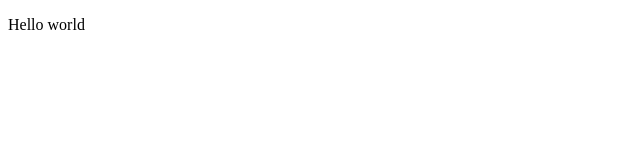
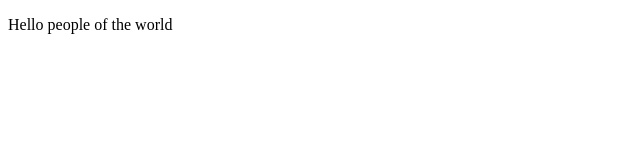
Before and after one commit to Yeisonf1/prework_wls, a plain HTML site: page index.html in a window 1280 px wide. Shown: the full height of the page, 0-640 px from the left. Drawn offline with Linux system fonts and the light colour scheme.

Commit message:
intento de entrar

```diff
--- a/index.html
+++ b/index.html
@@ -7,7 +7,7 @@
     <title>Curso demo Prework</title>
 </head>
 <body>
-    <p>Hello world</p>
+    <p>Hello people of the world</p>
 
 </body>
 </html>
```
Also changed, not shown: 1 other file.
